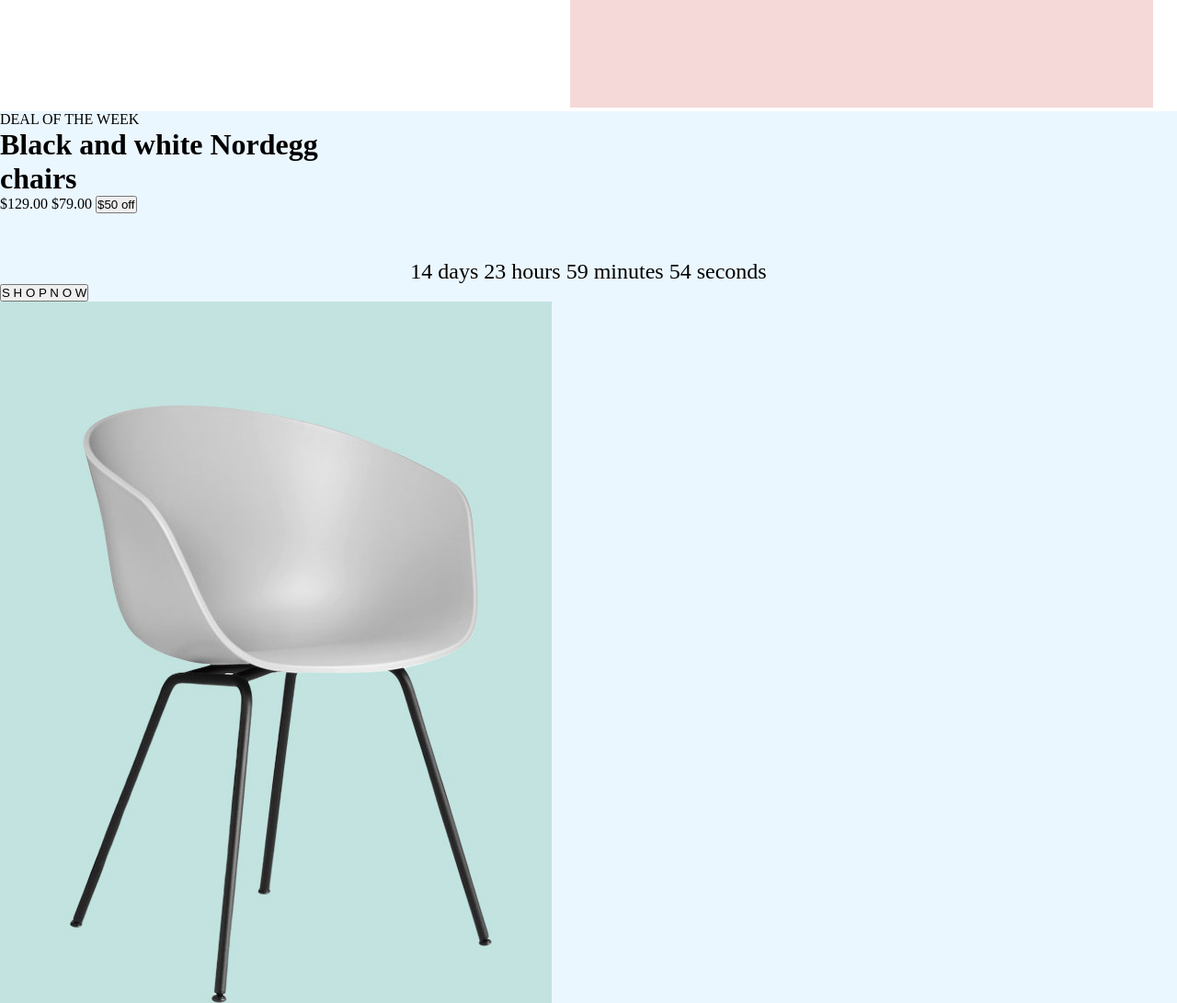
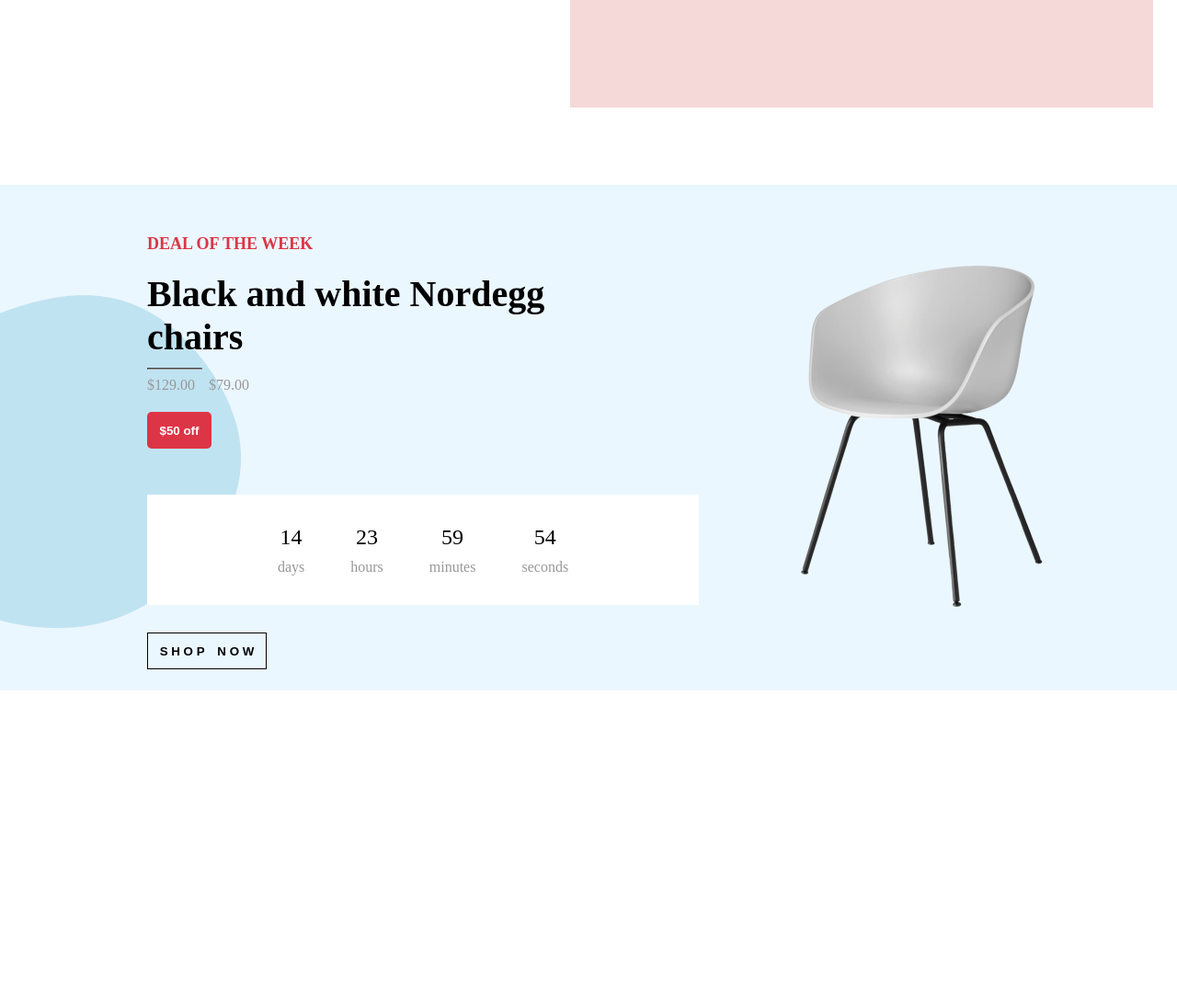
Before and after one commit to zzleman/Varkala_ECommerce_Front, a website: page index.html in a window 1280 px wide. Shown: the part 2940-4031 px from the top of the page at 92% size. After the commit the page ends 3695 px from the top, so only its background shows below. Drawn offline with Linux system fonts and the light colour scheme; files whose address does not match are found by name; a web font is replaced by a local one.

Commit message:
countdown in index html done

```diff
--- a/assets/styles/index.css
+++ b/assets/styles/index.css
@@ -378,11 +378,87 @@
 }
 .deal{
  background-color: #ebf7ff;
+ display: flex;
+ height: 550px;
+ margin-top: 80px;
+}
+.deal-right img{
+  height: 450px;
+  margin-left: -150px;
+  margin-top: 50px;
+}
+.deal-content{
+  position: absolute;
+  margin-top: -550px;
+  padding-left: 160px;
+}
+.deal-text{
+  padding-top: 50px;
+  display: flex;
+  flex-direction: column;
+  gap: 20px;
+}
+.deal-text p{
+  color: #dc3545;
+  font-size: 18px;
+  font-weight: bolder;
+}
+.deal-text h1{
+  font-size: 40px;
+}
+.deal-text span{
+  color: #989898;
+}
+#hrzntl{
+  width: 60px;
+  margin-top: 145px;
+  position: absolute;
+  height: 1px;
+  border-color:#989898;
+}
+#saled{
+  padding-right: 15px;
+}
+.deal-text button{
+  height: 40px;
+  width: 70px;
+  background-color: #dc3545;
+  border: none;
+  border-radius: 5px;
+  color: white;
+  font-weight: bolder;
+}
+.countdown-content{
+  display: flex;
+  flex-direction: column;
 }
 .countdown {
+  display: flex;
+  gap: 50px;
   font-size: 24px;
   text-align: center;
   margin-top: 50px;
+  background-color: white;
+  height: 120px;
+  width: 600px;
+  justify-content: center;
+  align-items: center;
+}
+.countdown p{
+  padding-top: 10px;
+  color: #989898;
+  font-size: 16px;
+}
+#deal-id{
+  padding-right: 10px;
+}
+.countdown-btn button{
+  margin-top: 30px;
+  height: 40px;
+  width: 130px;
+  background-color: transparent;
+  border: 1px solid black;
+  font-weight: bolder;
 }
 
 
--- a/index.html
+++ b/index.html
@@ -270,23 +270,42 @@
 
         <div class="deal">
           <div class="deal-left">
-            <div class="deal-content">
+            <img src="./assets/images/blob-blue.png" alt="" width="50%" style="margin-left:-20%; margin-top:5%">
+           <div class="deal-content">
+            <div class="deal-text">
                 <p>DEAL OF THE WEEK</p>
                 <h1>Black and white Nordegg <br> chairs</h1>
-                <span>$129.00</span>
-                <span>$79.00</span>
+                <hr id="hrzntl">
+                <span><span id="saled">$129.00</span><span>$79.00</span></span>
                 <button>$50 off</button>
             </div>
-            <div class="countdown">
-                <span id="days">15</span> days
-                <span id="hours">00</span> hours
-                <span id="minutes">00</span> minutes
-                <span id="seconds">00</span> seconds
+            <div class="countdown-content">
+                <div class="countdown">
+                    <div class="days">
+                        <span id="days">15</span>
+                        <p>days</p>
+                    </div>
+                    <div class="hours">
+                        <span id="hours">00</span>
+                        <p>hours</p>
+                    </div>
+                    <div class="minutes">
+                        <span id="minutes">00</span>
+                        <p>minutes</p>
+                    </div>
+                    <div class="seconds">
+                        <span id="seconds">00</span>
+                        <p>seconds</p>
+                    </div>
+                </div>
+                <div class="countdown-btn">
+                    <button><span id="deal-id">S H O P</span> <span> N O W</span></button>
+                </div>
             </div>
-            <button><span id="deal-id">S H O P</span> <span> N O W</span></button>
+           </div>
           </div>
           <div class="deal-right">
-            <img src="./assets/images/white-chair.jpeg" alt="">
+            <img src="./assets/images/white-bg-chair.png" alt="">
           </div>
         </div>
 
```
Also changed, not shown: assets/images/blob-blue.png (added), assets/images/greatest-bg.jpeg (renamed from assets/styles/greatest-bg.jpeg).
